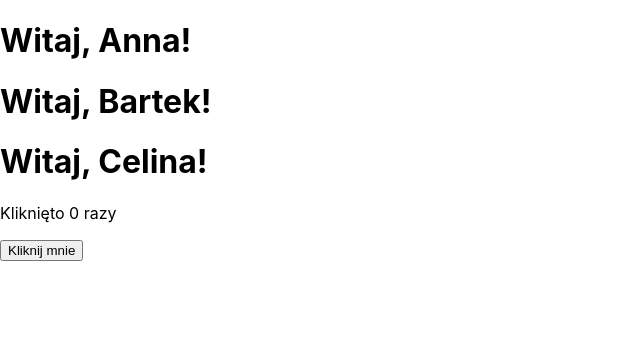
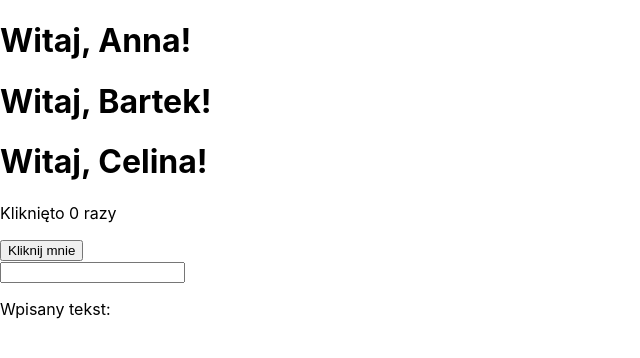
Before and after one commit to mmierzwa2002/J-zyki-wysokiego-poziomu-w-aplikacjach-internetowych-lab, a React (Create React App) app in the folder lab4ReactDev/lab4app/: page / in a window 1280 px wide. Shown: the top 358 px of the page, without its empty margins (0-640 px from the left). Built offline with nearby package versions, Linux system fonts and the light colour scheme.

Commit message:
Add inputtracker Component

```diff
--- a/lab4ReactDev/lab4app/src/App.js
+++ b/lab4ReactDev/lab4app/src/App.js
@@ -2,6 +2,7 @@ import logo from "./logo.svg";
 import "./App.css";
 import HelloWithProps from "./Hello";
 import Counter from "./Counter";
+import InputTracker from "./InputTracker";
 
 function App() {
   return (
@@ -10,6 +11,7 @@ function App() {
       <HelloWithProps name="Bartek" />
       <HelloWithProps name="Celina" />
       <Counter></Counter>
+      <InputTracker />
     </div>
   );
 }
--- /dev/null
+++ b/lab4ReactDev/lab4app/src/InputTracker.js
@@ -0,0 +1,14 @@
+import { useState } from "react";
+
+function InputTracker() {
+  const [text, setText] = useState("");
+
+  return (
+    <div>
+      <input type="text" onChange={(e) => setText(e.target.value)} />
+      <p>Wpisany tekst: {text}</p>
+    </div>
+  );
+}
+
+export default InputTracker;
```
